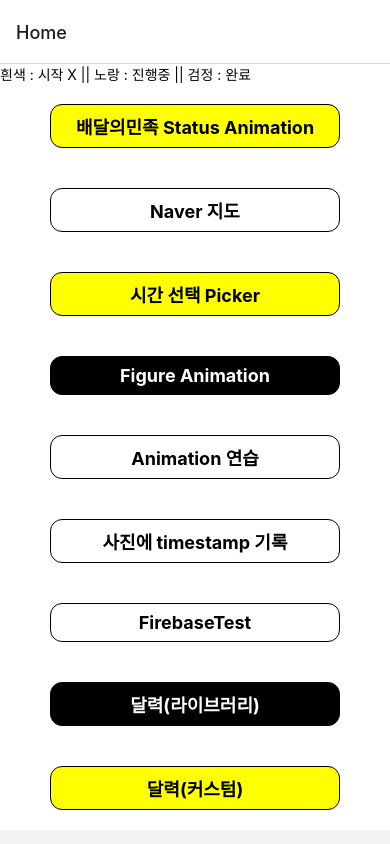
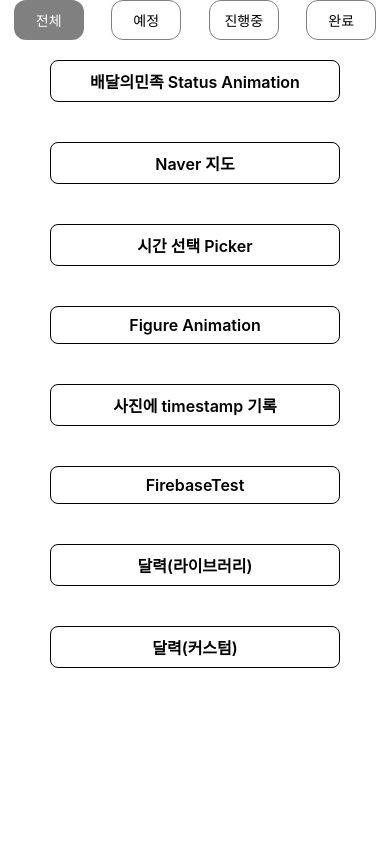
Before and after one commit to ssc9811/ReactNative-Board, a React Native app: screen /Home in a window 390 px wide. Built offline with nearby package versions, Linux system fonts and the light colour scheme.

Commit message:
Home 화면 필터 추가

```diff
--- a/src/routes/Router.tsx
+++ b/src/routes/Router.tsx
@@ -7,7 +7,6 @@
 import FigureAnimationPage from '../ui/screen/FigureAnimationPage';
 import MapPage from '../ui/screen/MapPage';
 import PickerPage from '../ui/screen/PickerPage';
-import AnimationPage from '../ui/screen/AnimationPage';
 import PhotoWithTimestampPage from '../ui/screen/PhotoWithTimestampPage';
 import FirebaseTestPage from '../ui/screen/FirebaseTestPage';
 import CalendarLibraryPage from '../ui/screen/CalendarLibraryPage';
@@ -25,7 +24,11 @@
 const MainStackNavigator = () => {
   return (
     <MainStack.Navigator initialRouteName="Home">
-      <MainStack.Screen name={'Home'} component={HomePage} />
+      <MainStack.Screen
+        name={'Home'}
+        component={HomePage}
+        options={{headerShown: false}}
+      />
       <MainStack.Screen
         name={'StatusBarGradation'}
         component={StatusBarGradationPage}
@@ -36,11 +39,6 @@
       <MainStack.Screen
         name={'FigureAnimation'}
         component={FigureAnimationPage}
-      />
-      <MainStack.Screen
-        name={'Animation'}
-        component={AnimationPage}
-        options={{headerShown: false}}
       />
       <MainStack.Screen
         name={'PhotoWithTimestamp'}
--- a/src/routes/index.ts
+++ b/src/routes/index.ts
@@ -11,6 +11,7 @@
   FirebaseTest: undefined;
   CalendarCustom: undefined;
   CalendarLibrary: undefined;
+  TranslucentTest: undefined;
 };
 
 export type MainNavigationProp = NativeStackNavigationProp<MainStackParamList>;
--- /dev/null
+++ b/src/ui/components/button/BasicButton.tsx
@@ -0,0 +1,133 @@
+import {Text, ColorValue} from 'react-native';
+import React from 'react';
+import styled, {css} from 'styled-components/native';
+
+interface ButtonAreaProps {
+  width: number;
+  height: number;
+  borderRadius: number;
+  bgColor: string;
+  borderColor: string;
+  borderWidth: number;
+}
+
+const ButtonArea = styled.TouchableOpacity<ButtonAreaProps>`
+  align-items: center;
+  justify-content: center
+    ${({width, height, borderRadius, bgColor, borderColor, borderWidth}) => {
+      return css`
+        width: ${width}px;
+        height: ${height}px;
+        border-radius: ${borderRadius}px;
+        background-color: ${bgColor};
+        border-color: ${borderColor};
+        border-width: ${borderWidth}px;
+      `;
+    }};
+`;
+
+interface BasicButtonProps {
+  text: string;
+  color?: string;
+  fontSize?: number | undefined;
+  fontWeight?:
+    | 'normal'
+    | 'bold'
+    | '100'
+    | '200'
+    | '300'
+    | '400'
+    | '500'
+    | '600'
+    | '700'
+    | '800'
+    | '900'
+    | undefined;
+  textAlign?: 'auto' | 'left' | 'right' | 'center' | 'justify' | undefined;
+  onPress: () => void;
+  width?: number;
+  height?: number;
+  borderRadius?: number;
+  bgColor?: string;
+  fontColor?: string;
+  borderColor?: string;
+  borderWidth?: number;
+}
+
+const BasicButton = ({
+  text,
+  fontSize = 14,
+  fontWeight,
+  textAlign,
+  onPress,
+  width = 70,
+  height = 40,
+  borderRadius = 12,
+  borderColor = 'none',
+  borderWidth = 0,
+  bgColor = 'none',
+  fontColor = 'none',
+}: BasicButtonProps) => {
+  return (
+    <>
+      <ButtonArea
+        width={width}
+        height={height}
+        borderRadius={borderRadius}
+        bgColor={bgColor}
+        borderColor={borderColor}
+        borderWidth={borderWidth}
+        onPress={onPress}>
+        <CustomText
+          color={fontColor}
+          fontSize={fontSize}
+          fontWeight={fontWeight}
+          textAlign={textAlign}>
+          {text}
+        </CustomText>
+      </ButtonArea>
+    </>
+  );
+};
+
+export default BasicButton;
+
+interface CustomTextProps {
+  children: string;
+  color?: ColorValue | undefined;
+  fontSize?: number | undefined;
+  fontWeight?:
+    | 'normal'
+    | 'bold'
+    | '100'
+    | '200'
+    | '300'
+    | '400'
+    | '500'
+    | '600'
+    | '700'
+    | '800'
+    | '900'
+    | undefined;
+  textAlign?: 'auto' | 'left' | 'right' | 'center' | 'justify' | undefined;
+}
+
+const CustomText = ({
+  children,
+  color,
+  fontSize,
+  fontWeight,
+  textAlign,
+}: CustomTextProps) => {
+  return (
+    <Text
+      style={{
+        color: color,
+        fontSize: fontSize,
+        fontWeight: fontWeight,
+        textAlign: textAlign,
+      }}>
+      {children}
+    </Text>
+  );
+};
--- a/src/ui/screen/AnimationPage.tsx
+++ /dev/null
@@ -1,88 +0,0 @@
-import React from 'react';
-import {Text} from 'react-native';
-import styled from 'styled-components/native';
-import {windowWidth} from '../../utils/globalStyle/styleDefine';
-import {
-  AppIcon,
-  AppIcons,
-  Header,
-  MainContainer,
-  Title,
-  TitleCenter,
-  TitleLeft,
-  TitleRight,
-} from '../components';
-
-const TempView = styled.View`
-  flex: 1;
-  border: solid 1px black;
-`;
-
-const TempScrollView = styled.ScrollView``;
-
-const TopSubText = styled.Text`
-  flex-grow: 0;
-  font-size: 14px;
-  font-weight: 500;
-  font-stretch: normal;
-  font-style: normal;
-  letter-spacing: -0.7px;
-  text-align: left;
-  color: #808080;
-`;
-
-const MainText = styled.Text`
-  font-size: 20px;
-  font-weight: bold;
-`;
-
-type EmptyBoxProps = {
-  bgColor: string;
-};
-
-const EmptyBox = styled.View<EmptyBoxProps>`
-  width: ${windowWidth};
-  height: 200px;
-  background-color: ${props => props.bgColor};
-`;
-
-const AnimationPage = () => {
-  return (
-    <MainContainer>
-      <>
-        <Title>
-          <TitleLeft>
-            <AppIcons icon={AppIcon.PrevWhite} />
-            <AppIcons icon={AppIcon.PrevWhite} />
-          </TitleLeft>
-          <TitleCenter>
-            <MainText>Center Center Center</MainText>
-          </TitleCenter>
-          <TitleRight>
-            <AppIcons icon={AppIcon.PrevWhite} />
-            <AppIcons icon={AppIcon.PrevWhite} />
-          </TitleRight>
-        </Title>
-        <Header>
-          <>
-            <TopSubText>Top Sub Text</TopSubText>
-            <MainText>Main Text</MainText>
-            <Text>Bottom Sub Text</Text>
-          </>
-        </Header>
-        <TempView>
-          <TempScrollView>
-            <EmptyBox bgColor="red" />
-            <EmptyBox bgColor="blue" />
-            <EmptyBox bgColor="green" />
-            <EmptyBox bgColor="red" />
-            <EmptyBox bgColor="blue" />
-            <EmptyBox bgColor="green" />
-          </TempScrollView>
-        </TempView>
-      </>
-    </MainContainer>
-  );
-};
-
-export default AnimationPage;
--- a/src/ui/screen/FirebaseTestPage.tsx
+++ b/src/ui/screen/FirebaseTestPage.tsx
@@ -1,12 +1,47 @@
-import {View, Text} from 'react-native';
-import React from 'react';
+import {View, StatusBar, Animated, Button} from 'react-native';
+import React, {useRef, useState} from 'react';
 
-const FirebaseTestPage = () => {
+import {useSafeAreaInsets} from 'react-native-safe-area-context';
+
+const AnimatedStatusBar = Animated.createAnimatedComponent(StatusBar);
+function FirebaseTestPage() {
+  const {top} = useSafeAreaInsets();
+  const barColorAnim = useRef(new Animated.Value(0)).current;
+  const barColor = barColorAnim.interpolate({
+    inputRange: [0, 1],
+    outputRange: ['black', 'white'],
+  });
+  const [barStyle, setBarStyle] = useState('light-content');
+
+  const toggle = () => {
+    setBarStyle(style =>
+      style === 'light-content' ? 'dark-content' : 'light-content',
+    );
+    Animated.timing(barColorAnim, {
+      useNativeDriver: false,
+      duration: 300,
+      toValue: barStyle === 'light-content' ? 1 : 0,
+    }).start();
+  };
+
   return (
     <View>
-      <Text>FirebaseTestPage</Text>
+      <Animated.View
+        style={{
+          width: '100%',
+          height: top,
+          backgroundColor: barColor,
+        }}
+      />
+      <AnimatedStatusBar
+        animated={true}
+        backgroundColor={barColor}
+        barStyle={barStyle}
+        translucent={true}
+      />
+      <Button title="Toggle" onPress={toggle} />
     </View>
   );
-};
+}
 
 export default FirebaseTestPage;
--- a/src/ui/screen/HomePage.tsx
+++ b/src/ui/screen/HomePage.tsx
@@ -1,76 +1,137 @@
 import {useNavigation} from '@react-navigation/native';
-import React, {useEffect} from 'react';
-import {ScrollView, StatusBar, Text} from 'react-native';
+import React, {useState} from 'react';
+import {ScrollView} from 'react-native';
 import styled from 'styled-components/native';
 import {MainNavigationProp} from '../../routes';
+import {windowWidth, windowHeight} from '../../utils/globalStyle/styleDefine';
+import BasicButton from '../components/button/BasicButton';
 
-const HomeContainer = styled.View`
+const HomeContainer = styled.SafeAreaView`
   background-color: #fff;
+  width: ${windowWidth}px;
+  height: ${windowHeight}px;
 `;
+
+const HomeTabArea = styled.View`
+  width: ${windowWidth}px;
+  flex-direction: row;
+  justify-content: space-around;
+`;
+
+const HomeType = {
+  All: '전체',
+  PLAN: '예정',
+  ING: '진행중',
+  DONE: '완료',
+};
 
 const HomePage = () => {
   const navigation = useNavigation<MainNavigationProp>();
+
+  const [selectedTab, setSelectedTab] = useState<string>(HomeType.All);
+
   // 앱 내 권한 허용에 관한 화면 추가
-  const ScrollLists = [
+  const PageLists = [
     {
       name: '배달의민족 Status Animation',
       onPress: () => navigation.navigate('StatusBarGradation'),
-      bgColor: 'yellow',
+      type: HomeType.ING,
     },
     {
       name: 'Naver 지도',
       onPress: () => navigation.navigate('Map'),
+      type: HomeType.PLAN,
     },
     {
       name: '시간 선택 Picker',
       onPress: () => navigation.navigate('Picker'),
-      bgColor: 'yellow',
+      type: HomeType.DONE,
     },
     {
       name: 'Figure Animation',
       onPress: () => navigation.navigate('FigureAnimation'),
-      bgColor: 'black',
-    },
-    {
-      name: 'Animation 연습',
-      onPress: () => navigation.navigate('Animation'),
+      type: HomeType.DONE,
     },
     {
       name: '사진에 timestamp 기록',
       onPress: () => navigation.navigate('PhotoWithTimestamp'),
+      type: HomeType.PLAN,
     },
     {
       name: 'FirebaseTest',
       onPress: () => navigation.navigate('FirebaseTest'),
+      type: HomeType.PLAN,
     },
     {
       name: '달력(라이브러리)',
       onPress: () => navigation.navigate('CalendarLibrary'),
-      bgColor: 'black',
+      type: HomeType.DONE,
     },
     {
       name: '달력(커스텀)',
       onPress: () => navigation.navigate('CalendarCustom'),
-      bgColor: 'yellow',
+      type: HomeType.ING,
     },
   ];
 
-  useEffect(() => {
-    navigation.isFocused();
-    StatusBar.setBarStyle('dark-content');
-  }, []);
-
   return (
     <HomeContainer>
-      <Text>흰색 : 시작 X || 노랑 : 진행중 || 검정 : 완료</Text>
+      <HomeTabArea>
+        <BasicButton
+          text={HomeType.All}
+          bgColor={selectedTab === HomeType.All ? 'gray' : 'white'}
+          fontColor={selectedTab === HomeType.All ? 'white' : 'black'}
+          borderWidth={selectedTab === HomeType.All ? 0 : 1}
+          borderColor={selectedTab === HomeType.All ? 'white' : 'gray'}
+          onPress={() => setSelectedTab(HomeType.All)}
+        />
+        <BasicButton
+          text={HomeType.PLAN}
+          bgColor={selectedTab === HomeType.PLAN ? 'gray' : 'white'}
+          fontColor={selectedTab === HomeType.PLAN ? 'white' : 'black'}
+          borderWidth={selectedTab === HomeType.PLAN ? 0 : 1}
+          borderColor={selectedTab === HomeType.PLAN ? 'white' : 'gray'}
+          onPress={() => setSelectedTab(HomeType.PLAN)}
+        />
+        <BasicButton
+          text={HomeType.ING}
+          bgColor={selectedTab === HomeType.ING ? 'gray' : 'white'}
+          fontColor={selectedTab === HomeType.ING ? 'white' : 'black'}
+          borderWidth={selectedTab === HomeType.ING ? 0 : 1}
+          borderColor={selectedTab === HomeType.ING ? 'white' : 'gray'}
+          onPress={() => setSelectedTab(HomeType.ING)}
+        />
+        <BasicButton
+          text={HomeType.DONE}
+          bgColor={selectedTab === HomeType.DONE ? 'gray' : 'white'}
+          fontColor={selectedTab === HomeType.DONE ? 'white' : 'black'}
+          borderWidth={selectedTab === HomeType.DONE ? 0 : 1}
+          borderColor={selectedTab === HomeType.DONE ? 'white' : 'gray'}
+          onPress={() => setSelectedTab(HomeType.DONE)}
+        />
+      </HomeTabArea>
       <ScrollView>
-        {ScrollLists.map((list, idx) => (
-          <ScrollList
-            text={list.name}
-            onPress={list.onPress}
-            key={idx}
-            bgColor={list.bgColor}
-          />
+        {PageLists.map(list => (
+          <>
+            {selectedTab === HomeType.All &&
+              (list.type === HomeType.DONE ||
+                HomeType.ING ||
+                HomeType.PLAN) && (
+                <ScrollList text={list.name} onPress={list.onPress} />
+              )}
+
+            {selectedTab === HomeType.DONE && list.type === HomeType.DONE && (
+              <ScrollList text={list.name} onPress={list.onPress} />
+            )}
+
+            {selectedTab === HomeType.ING && list.type === HomeType.ING && (
+              <ScrollList text={list.name} onPress={list.onPress} />
+            )}
+
+            {selectedTab === HomeType.PLAN && list.type === HomeType.PLAN && (
+              <ScrollList text={list.name} onPress={list.onPress} />
+            )}
+          </>
         ))}
       </ScrollView>
     </HomeContainer>
@@ -90,18 +151,13 @@
 const ScrollListArea = styled.TouchableOpacity<ScrollListAreaProps>`
   border: solid 1px black;
   padding: 8px;
-  border-radius: 12px;
+  border-radius: 8px;
   background-color: ${props => props.bgColor};
 `;
 
-type ScrollListTextProps = {
-  color: string;
-};
-
-const ScrollListText = styled.Text<ScrollListTextProps>`
-  font-size: 18px;
-  font-weight: 700;
-  color: ${props => props.color};
+const ScrollListText = styled.Text`
+  font-size: 16px;
+  font-weight: 600;
   text-align: center;
 `;
 
@@ -115,9 +171,7 @@
   return (
     <ScrollListContainer>
       <ScrollListArea onPress={onPress} bgColor={bgColor}>
-        <ScrollListText color={bgColor === 'black' ? 'white' : 'black'}>
-          {text}
-        </ScrollListText>
+        <ScrollListText>{text}</ScrollListText>
       </ScrollListArea>
     </ScrollListContainer>
   );
--- a/src/ui/screen/StatusBarGradationPage.tsx
+++ b/src/ui/screen/StatusBarGradationPage.tsx
@@ -1,6 +1,7 @@
 import React, {useEffect, useRef, useState} from 'react';
 import {
   Animated,
+  FlatList,
   NativeScrollEvent,
   NativeSyntheticEvent,
   Platform,
@@ -14,6 +15,7 @@
 import {useSafeAreaInsets} from 'react-native-safe-area-context';
 import {MainContainer} from '../components';
 import {windowWidth} from '../../utils/globalStyle/styleDefine';
+import {useIsFocused, useNavigation} from '@react-navigation/native';
 
 const HeaderContainer = styled.View`
   position: absolute;
@@ -76,67 +78,90 @@
   bgColor: string;
 };
 
-const EmptyBox = styled.View<EmptyBoxProps>`
+const EmptyBox = styled.TouchableOpacity<EmptyBoxProps>`
   width: ${windowWidth};
   height: 200px;
   background-color: ${props => props.bgColor};
 `;
 
 const StatusBarGradationPage = () => {
+  console.log('StatusBarGradationPage');
+  const navigation = useNavigation();
   const scrollRef = useRef<ScrollView | null>(null);
   const [spot, setSpot] = useState<number>(0);
+  // const handleDayOnScroll = (e: NativeSyntheticEvent<NativeScrollEvent>) => {
+  //   const scrollMovementDirectionScrollMovement: number = Math.round(
+  //     e.nativeEvent.contentOffset.y,
+  //   );
+
+  //   setSpot(scrollMovementDirectionScrollMovement);
+  // };
   const STATUS_EVENT = spot < 300;
   const titleShowAnimation = useRef(new Animated.Value(0)).current;
 
+  const isFocused = useIsFocused();
+  useEffect(() => {
+    if (isFocused) {
       StatusBar.setTranslucent(true);
       StatusBar.setBackgroundColor('transparent');
-  if (STATUS_EVENT) {
-    // StatusBar.setTranslucent(true);
-    // StatusBar.setBarStyle('default');
       StatusBar.setBarStyle('light-content');
-  } else {
-    // StatusBar.setTranslucent(false);
-    StatusBar.setBarStyle('dark-content');
     }
+  }, [isFocused]);
 
-  const handleDayOnScroll = (e: NativeSyntheticEvent<NativeScrollEvent>) => {
-    const scrollMovementDirectionScrollMovement: number = Math.round(
-      e.nativeEvent.contentOffset.y,
-    );
+  // const handleDayOnScroll = (e: NativeSyntheticEvent<NativeScrollEvent>) => {
+  //   const scrollMovementDirectionScrollMovement: number = Math.round(
+  //     e.nativeEvent.contentOffset.y,
+  //   );
 
-    setSpot(scrollMovementDirectionScrollMovement);
-  };
+  //   setSpot(scrollMovementDirectionScrollMovement);
+  // };
 
-  useEffect(() => {
-    if (spot < 280) {
-      Animated.timing(titleShowAnimation, {
-        toValue: 0,
-        useNativeDriver: true,
-      }).start();
-    } else {
-      Animated.timing(titleShowAnimation, {
-        toValue: 1,
-        useNativeDriver: true,
-      }).start();
-    }
-  }, [spot]);
+  // useEffect(() => {
+  //   if (spot <= 280) {
+  //     // Animated.timing(titleShowAnimation, {
+  //     //   toValue: 0,
+  //     //   useNativeDriver: true,
+  //     // }).start();
+  //     setBarStyle('light-content');
+  //     Animated.timing(barColorAnim, {
+  //       useNativeDriver: false,
+  //       duration: 300,
+  //       toValue: 0,
+  //     }).start();
+  //   } else {
+  //     // Animated.timing(titleShowAnimation, {
+  //     //   toValue: 1,
+  //     //   useNativeDriver: true,
+  //     // }).start();
+  //     setBarStyle('dark-content');
+  //     Animated.timing(barColorAnim, {
+  //       useNativeDriver: false,
+  //       duration: 300,
+  //       toValue: 1,
+  //     }).start();
+  //   }
+  // }, [spot]);
 
-  const insets = useSafeAreaInsets();
+  // const insets = useSafeAreaInsets();
 
-  if (Platform.OS === 'android') {
-    console.log('Android StatusBar.currentHeight', StatusBar.currentHeight);
-    console.log('Android getStatusBarHeight()', getStatusBarHeight()); // 필요 없음, insets 사용이 더 유리
-    console.log('Android insets', insets); // android 는 top만
-  } else {
-    console.log('iOS StatusBar.currentHeight', StatusBar.currentHeight); // null
-    console.log('iOS getStatusBarHeight()', getStatusBarHeight()); // 필요 없음, insets 사용이 더 유리
-    console.log('iOS insets', insets);
-  }
+  const AnimatedStatusBar = Animated.createAnimatedComponent(StatusBar);
+
+  const barColorAnim = useRef(new Animated.Value(0)).current;
+  const barColor = barColorAnim.interpolate({
+    inputRange: [0, 1],
+    outputRange: ['transparent', 'white'],
+  });
+  const [barStyle, setBarStyle] = useState('light-content');
 
   return (
     <MainContainer isNotch={false}>
       <>
-        <StatusBar animated={true} />
+        <AnimatedStatusBar
+          animated={true}
+          backgroundColor={barColor}
+          // barStyle={barStyle}
+          translucent={true}
+        />
         <HeaderContainer>
           <HeaderIcons hasStatusBar={STATUS_EVENT}>
             <HeaderLeft>
@@ -159,7 +184,10 @@
           </HeaderIcons>
         </HeaderContainer>
 
-        <ScrollView ref={scrollRef} onScroll={handleDayOnScroll}>
+        <FlatList
+          data={null}
+          ListHeaderComponent={() => (
+            <>
               <ImageContainer>
                 <ExampleImage
                   resizeMode={'contain'}
@@ -181,11 +209,17 @@
                 </ImageBackground>
               </ImageContainer>
 
-          <EmptyBox bgColor="#a29bfe" />
+              <EmptyBox
+                bgColor="#a29bfe"
+                onPress={() => navigation.navigate('TranslucentTest')}
+              />
               <EmptyBox bgColor="#6c5ce7" />
               <EmptyBox bgColor="#fd79a8" />
               <EmptyBox bgColor="#e84393" />
-        </ScrollView>
+            </>
+          )}
+          renderItem={() => <></>}
+        />
       </>
     </MainContainer>
   );
```
Lines whose indentation alone changed are shown as unchanged.
